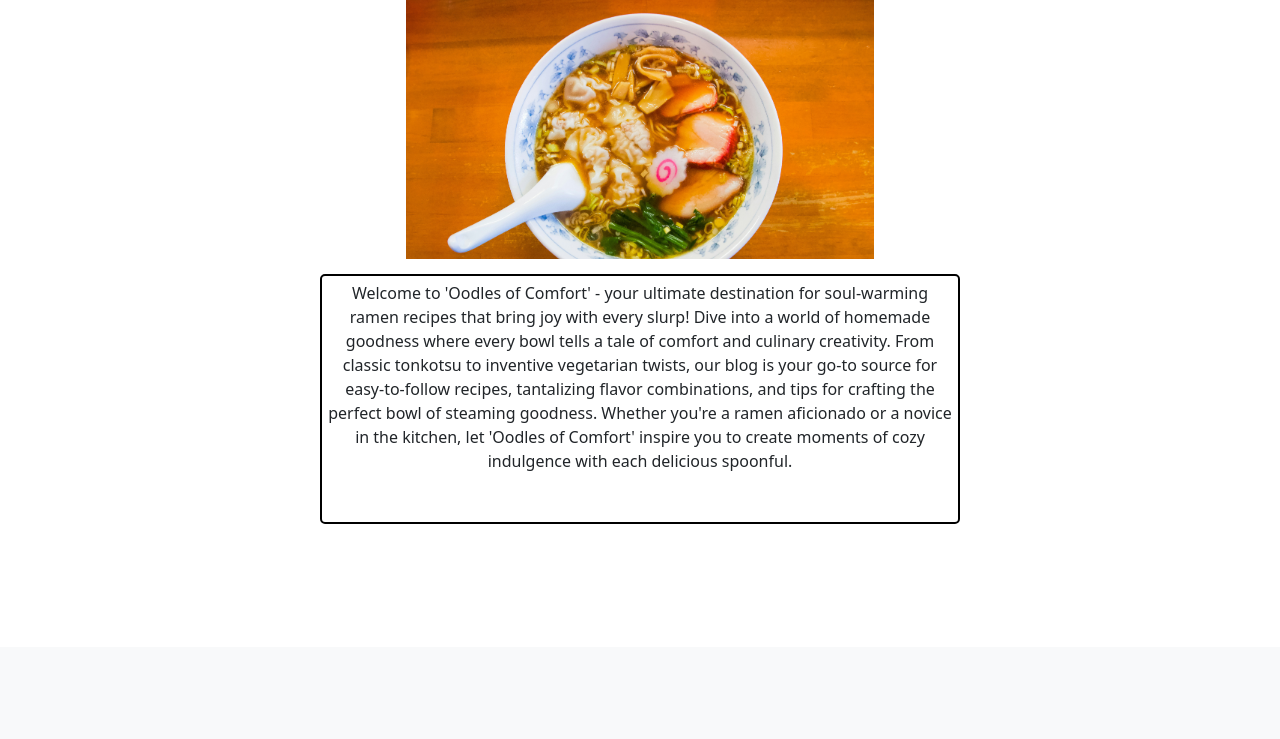
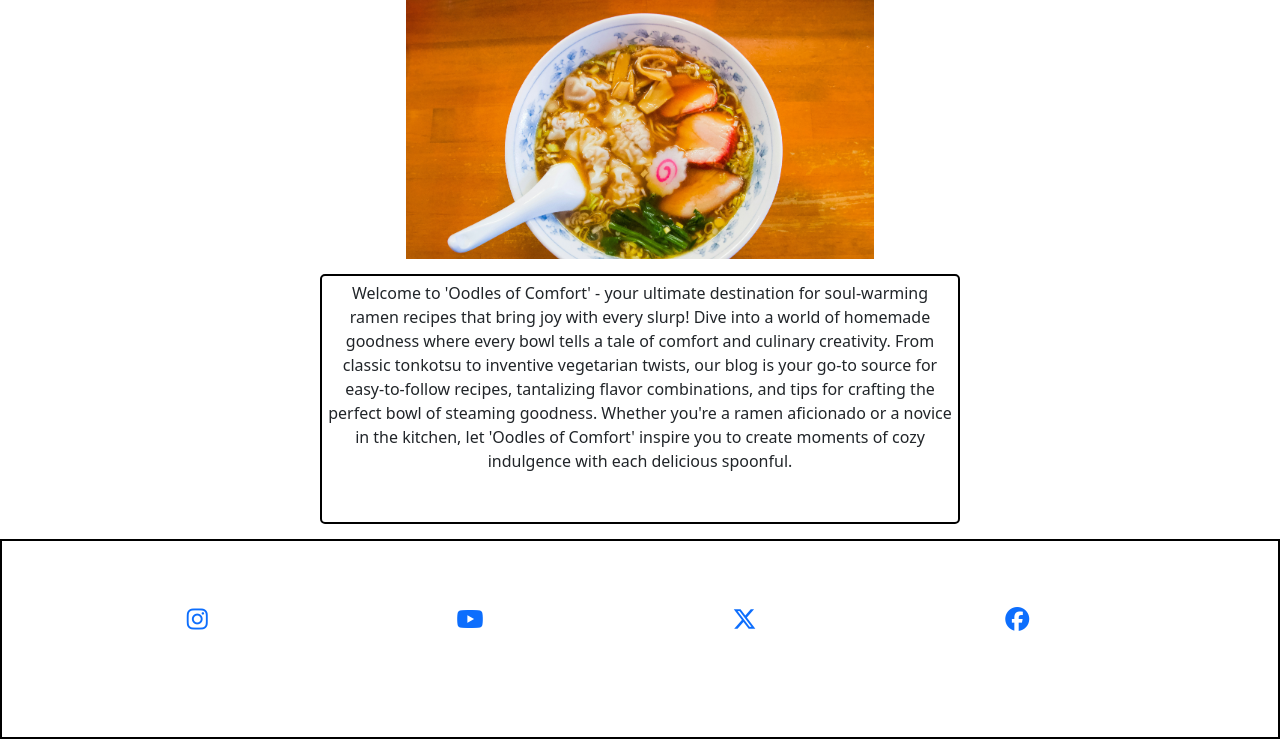
Before and after one commit to ZoeMacf/oodles-of-comfort, a Django app: page / in a window 1280 px wide. Shown: the part 153-892 px from the top of the page. Before the commit the page ends 677 px from the top, so only its background shows below. Run offline with Django 4.2, Linux system fonts and the light colour scheme; data that the repository does not hold is empty; some libraries are stand-ins or nearby versions.

Commit message:
add footer template with social links

```diff
--- a/static/css/style.css
+++ b/static/css/style.css
@@ -42,3 +42,19 @@
     width: 250px;
     object-fit: cover;
   }
+
+/* footer and social media links */
+
+footer {
+    height: 200px;
+    width: 100%;
+    border: 2px solid #000;
+
+}
+
+#social-links li {
+    float: right;
+    list-style-type: none;
+    margin-right: 20%;
+    margin-top: 50px;
+}
--- a/templates/base.html
+++ b/templates/base.html
@@ -23,5 +23,10 @@
     <!-- Content Goes here -->
     {% endblock content %}
 
+    <!-- FontAwesome icons -->
+    <script src="https://kit.fontawesome.com/10c09555bb.js" crossorigin="anonymous"></script>
 </body>
+
+    <!-- footer -->
+    {% include 'includes/footer.html' %}
 </html>
--- /dev/null
+++ b/templates/includes/footer.html
@@ -0,0 +1,28 @@
+{% load static %}
+<footer>
+    <!-- links to social media sites, icons used from FontAwesome -->
+    <div id="social-links">
+    <ul>
+        <li>
+            <a href="https://facebook.com" target="_blank" rel="noopener"
+                aria-label="Visit our Facebook page (opens in a new tab)">
+                <i class="fa-brands fa-facebook fa-xl"></i></a>
+        </li>
+        <li>
+            <a href="https://twitter.com" target="_blank" rel="noopener"
+                aria-label="Visit our Twitter page (opens in a new tab)">
+                <i class="fa-brands fa-x-twitter fa-xl"></i></a>
+        </li>
+        <li>
+            <a href="https://youtube.com" target="_blank" rel="noopener"
+                aria-label="Visit our YouTube page (opens in a new tab)">
+                <i class="fa-brands fa-youtube fa-xl"></i></a>
+        </li>
+        <li>
+            <a href="https://instagram.com" target="_blank" rel="noopener"
+                aria-label="Visit our Instagram page (opens in a new tab)">
+                <i class="fa-brands fa-instagram fa-xl"></i></a>
+        </li>
+    </ul>
+    </div>
+</footer>
```
Also changed, not shown: 1 other file.
